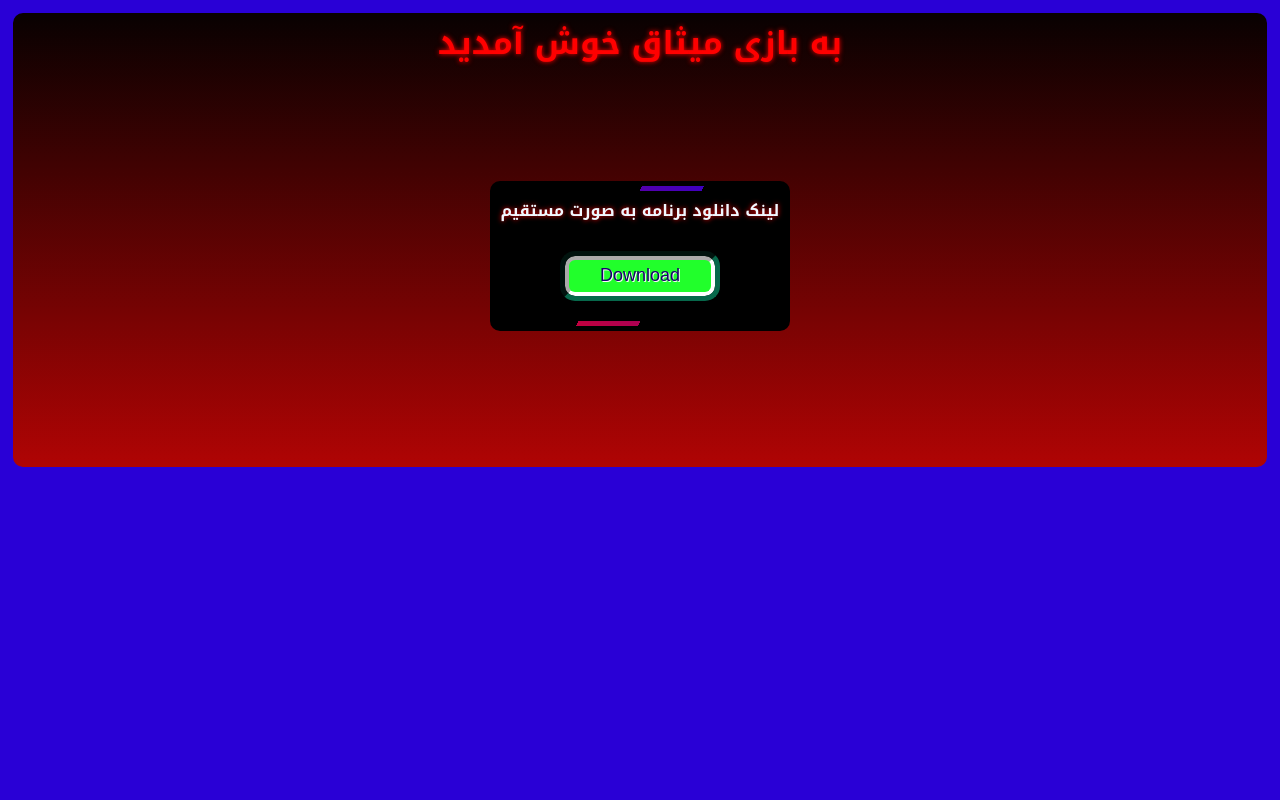
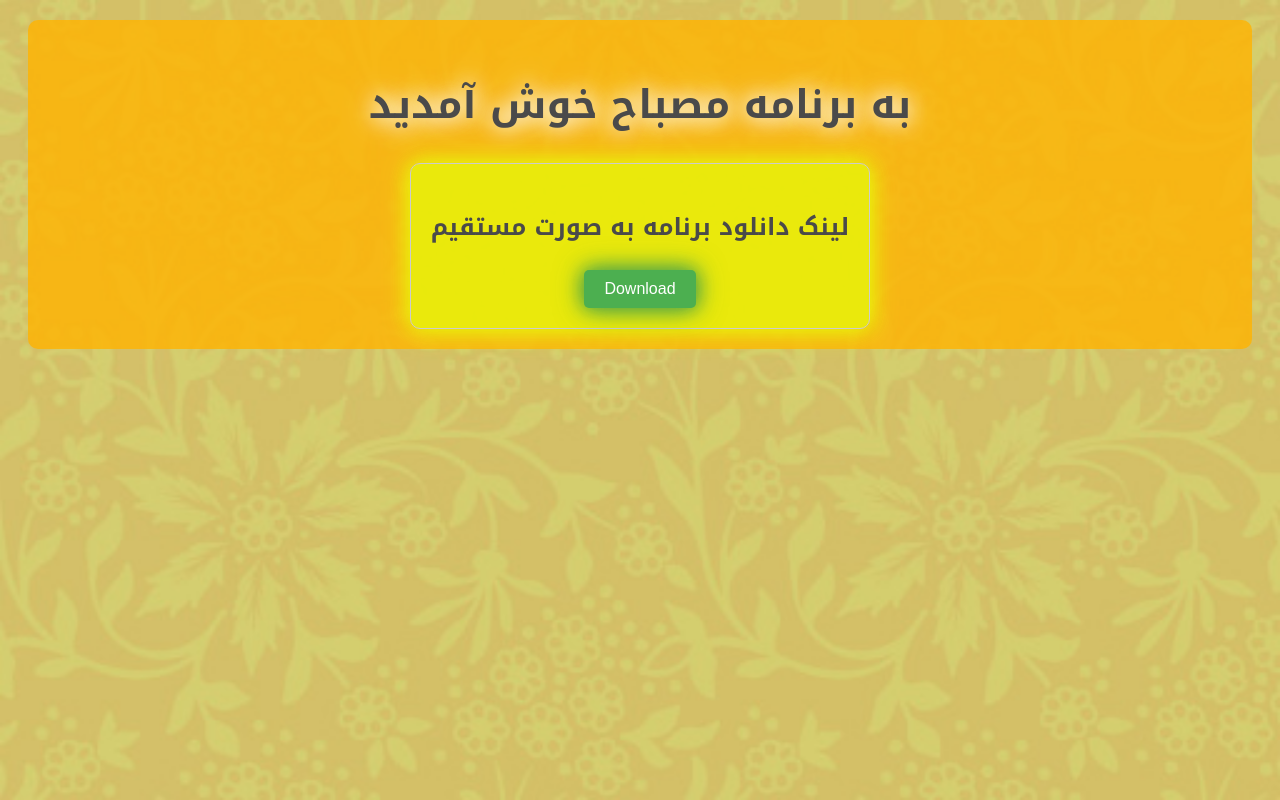
Before and after one commit to Devgodot/mesbah, a Flask app: page / in a window 1280 px wide. Run offline with Flask 3, Linux system fonts and the light colour scheme.

Commit message:
update files

```diff
--- a/static/files/style/styles.css
+++ b/static/files/style/styles.css
@@ -1,161 +1,136 @@
-@keyframes color_ramp {
-    from{
-       background: blue;
-    }
-    to{
-        background:purple;
+body {
+    font-family: 'Noto Kufi Arabic', sans-serif;
+    background: url('/static/files/images/background.jpg') no-repeat center center fixed;
+    background-size: cover;
+    color: #333;
 }
 
-}
-@keyframes glow {
-    from{
-       text-shadow: 0px 0px 2px #ff0000;
-    }
-    to{
-        text-shadow: 0px 0px 10px #ff0000;
+.text {
+    text-align: center;
+    margin: 20px;
+    background-color: rgba(255, 179, 0, 0.8); /* افزودن پس‌زمینه نیمه شفاف به متن */
+    padding: 20px;
+    border-radius: 10px;
 }
 
+@keyframes textGlow {
+    0% {
+        text-shadow: 0 0 10px rgba(255, 255, 255, 0.8), 0 0 20px rgba(255, 255, 255, 0.6);
     }
-@keyframes animate {
-    from{
-       transform: translateY(100vh) scale(0);
+    50% {
+        text-shadow: 0 0 20px rgba(255, 255, 255, 1), 0 0 30px rgba(255, 255, 255, 0.8);
     }
-    to{
-        transform: translateY(-10vh) scale(1);
+    100% {
+        text-shadow: 0 0 10px rgba(255, 255, 255, 0.8), 0 0 20px rgba(255, 255, 255, 0.6);
+    }
 }
 
-}
-@keyframes rotate {
-    from{
-       transform: rotate(0deg);
-    }
-    to{
-        transform: rotate(360deg);
+h1 {
+    color: #4a4a4a;
+    font-size: 2.5em;
+    margin-bottom: 20px;
+    text-shadow: 0 0 10px rgba(255, 255, 255, 0.8), 0 0 20px rgba(255, 255, 255, 0.6);
+    animation: textGlow 2s infinite;
 }
 
+@keyframes imageGlow {
+    0% {
+        box-shadow: 0 0 10px rgba(255, 255, 255, 0.8), 0 0 20px rgba(255, 255, 255, 0.6);
     }
-@font-face {
-  src: url(https://fonts.googleapis.com/css2?family=Noto+Kufi+Arabic:wght@100..900);
-  font-family: "Noto Kufi Arabic", sans-serif;
-  font-optical-sizing: auto;
-  font-weight: 50px;
-  font-style: normal;
+    50% {
+        box-shadow: 0 0 20px rgba(255, 255, 255, 1), 0 0 30px rgba(255, 255, 255, 0.8);
     }
-*{
-    margin: 0;
-    padding: 0;
-    box-sizing: border-box;
+    100% {
+        box-shadow: 0 0 10px rgba(255, 255, 255, 0.8), 0 0 20px rgba(255, 255, 255, 0.6);
     }
-body {
-    min-height: 100vh;
-    display: flex;
-    left: 0;
-    right: 0;
-    top: 0;
-    bottom: 0;
-    width: 100%;
-    animation: color_ramp 5s linear infinite alternate-reverse;
-    font-family: "Noto Kufi Arabic";
-    align-items: center;
-
 }
 
-h1{
-    animation: glow 1s linear alternate-reverse infinite;
-    background-color: #00000000;
-    font-family: Noto Kufi Arabic;
-    display: flex;
-    color: red;
-    outline-width: 50px;
-    outline-offset: 10px;
-    outline-style: inherit;
-    outline-color: #000000;
-    align-items: stretch;
-    box-sizing: border-box;
-    text-align: center;
-    flex-direction: row;
-    flex-wrap: nowrap;
-    justify-content: space-around;
-
-}
-.text{
-    align-items: center;
-    position: fixed;
-    bottom: 40%;
-    margin: 1%;
-    border-radius: 10px;
-    right: 0;
-    top: 0;
-    left: 0;
-    width: 98%;
-    background-image: linear-gradient(to bottom, rgb(8, 1, 1), rgb(176, 4, 4));
-
-}
-.column{
-    display: flex;
-    width: 100%;
-    justify-content: center;
-    flex-direction: column;
-    align-items: center;
-    z-index: 2;
-    height: 80%;
-}
-button{
-    background-color: #21ff2b;
-    height: 40px;
-    width: 150px;
-    border-radius: 10px;
-    border-style: inset;
-    border-color: white;
-    border-width: 4px;
-    outline: 5px inset #07684b;
-    font-size: large;
-    font-family: fantasy;
-    color: #17026c;
-    text-shadow: 1px 1px #fef6ff;
-
-}
-button:hover {
-    background-color: aqua;
-    box-shadow: 0px 0px 20px white;
-}
-h2{
-    font-size: 1em;
-    color: aliceblue;
-    animation: glow 1s linear alternate-reverse infinite;
-    z-index: 2;
+.swiper-container {
+    width: 80%;
+    height: 400px; /* تغییر ارتفاع اسلایدر */
+    margin: 0 auto 20px;
 }
 
-form{
+.swiper-slide img, .gallery img {
+    width: 100%;
+    height: 100%;
+    object-fit: cover; /* متناسب کردن تصویر با فضای موجود */
+    border-radius: 10px;
+    box-shadow: 0 0 10px rgba(255, 255, 255, 0.8), 0 0 20px rgba(255, 255, 255, 0.6);
+    transition: box-shadow 0.3s ease-in-out;
+    animation: imageGlow 2s infinite;
+    clip-path: ellipse(50% 50% at 50% 50%); /* ماسک کردن تصویر به شکل بیضی */
+}
+
+.hidden {
+    display: none;
+}
+
+.column {
+    display: flex;
+    justify-content: center;
+}
+
+@keyframes boxGlow {
+    0% {
+        box-shadow: 0 0 10px rgba(231, 247, 10, 0.8), 0 0 20px rgba(231, 247, 10, 0.6);
+    }
+    50% {
+        box-shadow: 0 0 20px rgba(231, 247, 10, 1), 0 0 30px rgba(231, 247, 10, 0.8);
+    }
+    100% {
+        box-shadow: 0 0 10px rgba(231, 247, 10, 0.8), 0 0 20px rgba(231, 247, 10, 0.6);
+    }
+}
+
+.gallery img {
+    width: 200px; /* تغییر عرض تصویر */
+    height: 150px; /* تغییر ارتفاع تصویر */
+    object-fit: cover; /* متناسب کردن تصویر با فضای موجود */
+    border-radius: 10px;
+    box-shadow: 0 4px 8px rgba(0, 0, 0, 0.1);
+}
+
+.box {
+    border: 1px solid #ccc;
     padding: 20px;
-    z-index: 2;
+    border-radius: 10px;
+    background-color: rgba(231, 247, 10, 0.8); /* افزودن پس‌زمینه نیمه شفاف به باکس */
+    box-shadow: 0 0 10px rgba(231, 247, 10, 0.8), 0 0 20px rgba(231, 247, 10, 0.6);
+    transition: box-shadow 0.3s ease-in-out;
+    animation: boxGlow 2s infinite;
 }
-.box{
-    position: relative;
-    display: flex;
-    width: 300px;
-    height: 150px;
-    align-items: center;
-    flex-direction: column;
-    border: 5px solid black;
-    border-radius: 10px;
-    background: #000000;
-    overflow: hidden;
-    flex-wrap: nowrap;
-    justify-content: space-evenly;
+
+h2 {
+    color: #4a4a4a;
+    margin-bottom: 20px;
 }
-.box::before{
-    content: "";
-    position: absolute;
-    background-image: linear-gradient(to right, blue, red);
-    width: 120%;
-    height: 40%;
-    animation: rotate 5s linear infinite;
+
+@keyframes buttonGlow {
+    0% {
+        box-shadow: 0 0 10px rgba(76, 175, 80, 0.8), 0 0 20px rgba(76, 175, 80, 0.6);
     }
-.box::after{
-    content: "";
-    position: absolute;
-    background: #000000;
-    border-radius: 10px;
-    inset: 5px;
+    50% {
+        box-shadow: 0 0 20px rgba(69, 160, 73, 1), 0 0 30px rgba(69, 160, 73, 0.8);
     }
+    100% {
+        box-shadow: 0 0 10px rgba(76, 175, 80, 0.8), 0 0 20px rgba(76, 175, 80, 0.6);
+    }
+}
+
+button {
+    background-color: #4CAF50;
+    color: white;
+    padding: 10px 20px;
+    border: none;
+    border-radius: 5px;
+    cursor: pointer;
+    font-size: 1em;
+    box-shadow: 0 0 10px rgba(76, 175, 80, 0.8), 0 0 20px rgba(76, 175, 80, 0.6);
+    transition: box-shadow 0.3s ease-in-out;
+    animation: buttonGlow 2s infinite;
+}
+
+button:hover {
+    background-color: #45a049;
+}
--- a/templates/home.html
+++ b/templates/home.html
@@ -8,11 +8,11 @@
     <link rel="preconnect" href="https://fonts.googleapis.com">
     <link rel="preconnect" href="https://fonts.gstatic.com" crossorigin>
     <link href="https://fonts.googleapis.com/css2?family=Noto+Kufi+Arabic:wght@100..900&display=swap" rel="stylesheet">
-
+    <link rel="stylesheet" href="https://unpkg.com/swiper/swiper-bundle.min.css">
 </head>
 <body>
     <div class="text">
-    <h1>به بازی میثاق خوش آمدید</h1>
+        <h1>به برنامه مصباح خوش آمدید</h1>
         <div class="column">
             <div class="box">
                 <h2>لینک دانلود برنامه به صورت مستقیم</h2>
@@ -22,6 +22,6 @@
             </div>
         </div>
     </div>
+
 </body>
-
 </html>
```
Also changed, not shown: static/files/images/Background.jpg (added), static/files/images/image1.jpg (added), static/files/images/image2.jpg (added), static/files/images/image3.jpg (added). Lines whose indentation alone changed are shown as unchanged.
